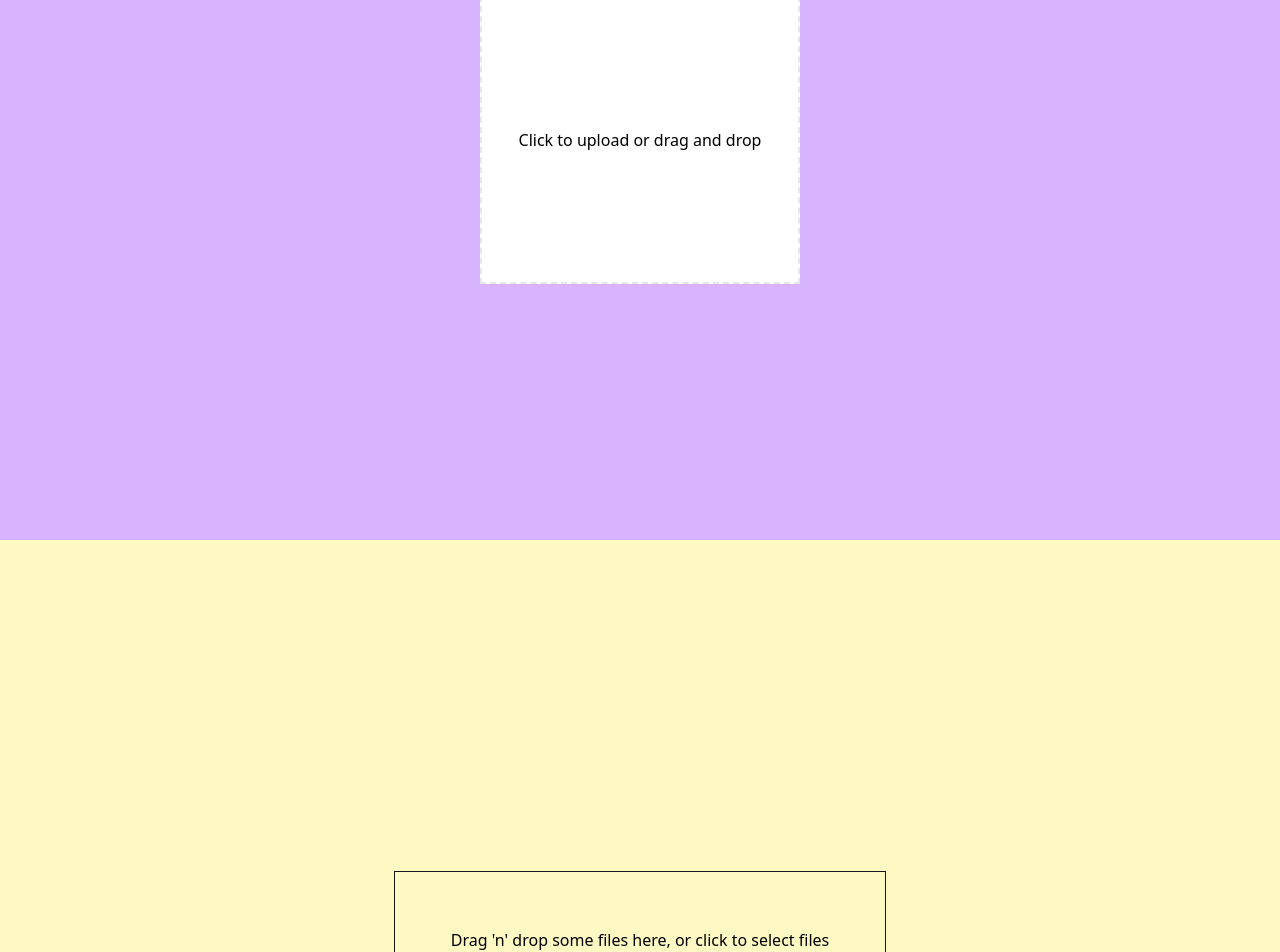
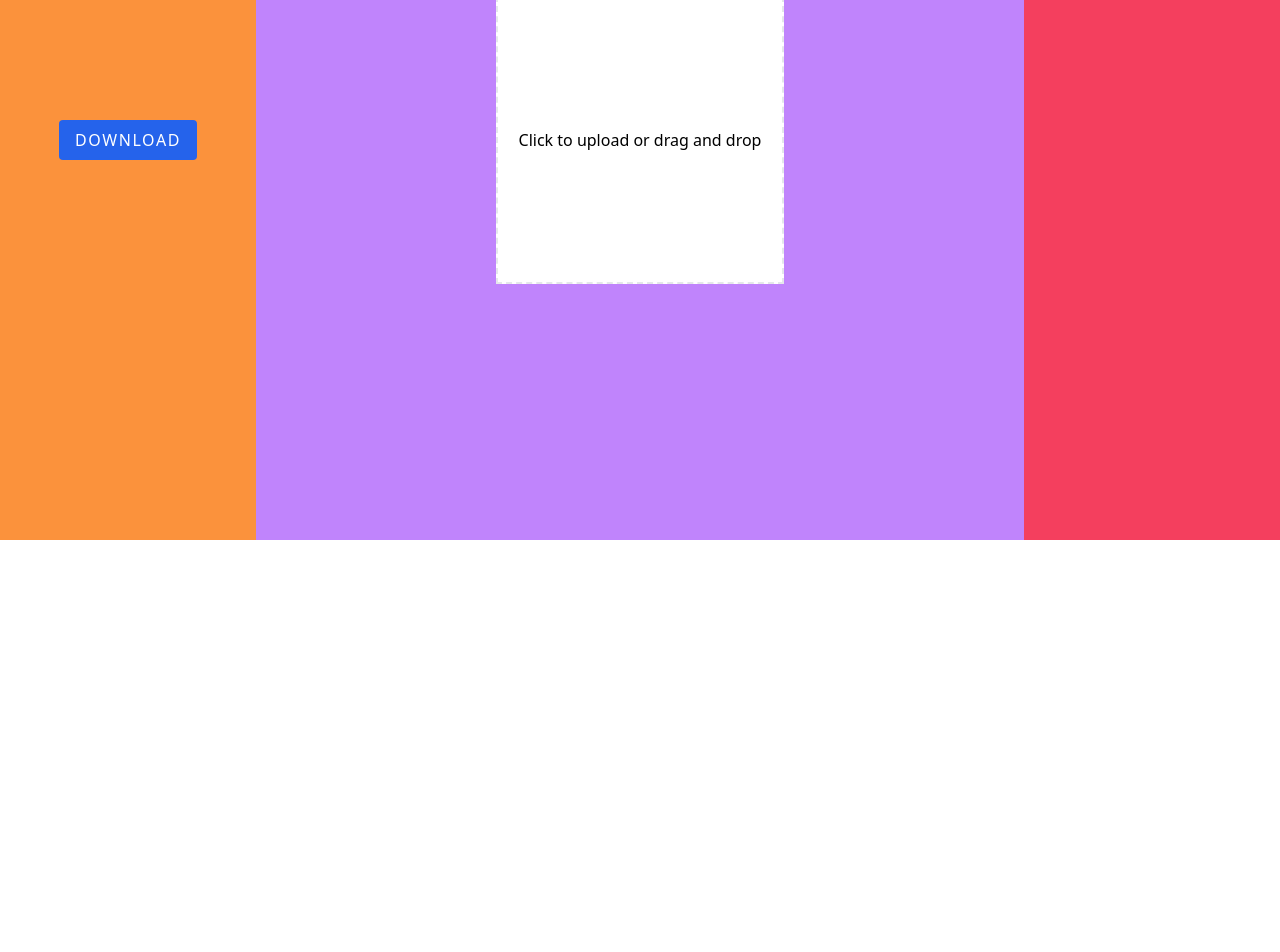
Before and after one commit to arifaeva/image-editor-app, a React (Vite) app: page / in a window 1280 px wide. Shown: the part 260-1212 px from the top of the page. After the commit the page ends 800 px from the top, so only its background shows below. Built offline with nearby package versions, Linux system fonts and the light colour scheme.

Commit message:
it's working guys

```diff
--- a/package.json
+++ b/package.json
@@ -10,6 +10,7 @@
     "preview": "vite preview"
   },
   "dependencies": {
+    "html2canvas": "^1.4.1",
     "react": "^18.3.1",
     "react-dom": "^18.3.1",
     "react-dropzone": "^14.2.9"
--- a/src/App.tsx
+++ b/src/App.tsx
@@ -1,14 +1,52 @@
+import { useRef, useState } from "react";
 import { InputFile } from "./components/input-file";
-import { MyDropzone } from "./components/input-file-2";
+import html2canvas from "html2canvas";
+// import { MyDropzone } from "./components/dropzone";
 
 export default function HomePage() {
+  const [isImageLoaded, setIsImageLoaded] = useState(false); // State to track image load status
+  const imageContainer = useRef<HTMLDivElement>(null);
+
+  const handleDownloadSnapshot = async () => {
+    if (imageContainer.current && isImageLoaded) {
+      // Capture the purple div after the image has loaded
+      const canvas = await html2canvas(imageContainer.current);
+      const link = document.createElement("a");
+      link.href = canvas.toDataURL("image/png");
+      link.download = "snapshot.png"; // You can name the snapshot as desired
+      link.click(); // Trigger the download
+    }
+  };
+
+  // Function to set image load status to true when image is fully loaded
+  const handleImageLoad = () => {
+    setIsImageLoaded(true);
+  };
+
   return (
     <>
-      <div className="w-full min-h-screen bg-purple-300 flex justify-center items-center">
-        <InputFile />
-      </div>
-      <div className="w-full min-h-screen bg-yellow-100 flex justify-center items-center">
-        <MyDropzone />
+      <div className="min-h-screen w-full flex">
+        {/* Section 1: Download button */}
+        <div className="bg-orange-400 w-[20%] flex items-center justify-center">
+          <button
+            onClick={handleDownloadSnapshot}
+            className="px-4 uppercase py-2 tracking-widest outline-none bg-blue-600 text-white rounded"
+            disabled={!isImageLoaded} // Disable the button until the image is loaded
+          >
+            Download
+          </button>
+        </div>
+
+        {/* Section 2: Input file (purple background div) */}
+        <div
+          ref={imageContainer}
+          className="bg-purple-400 w-[60%] min-h-screen flex justify-center items-center"
+        >
+          <InputFile onImageLoad={handleImageLoad} />
+          {/* <MyDropzone /> */}
+        </div>
+
+        <div className="bg-rose-500 w-[20%] min-h-screen"></div>
       </div>
     </>
   );
--- /dev/null
+++ b/src/components/button-section.tsx
@@ -0,0 +1,9 @@
+import React from "react";
+
+export const Button = ({ children }: { children: React.ReactNode }) => {
+  return (
+    <button className="px-4 uppercase py-2 tracking-widest outline-none bg-blue-600 text-white rounded">
+      {children}
+    </button>
+  );
+};
--- a/src/components/input-file-2.tsx
+++ b/src/components/dropzone.tsx
@@ -3,7 +3,6 @@ import { useDropzone } from "react-dropzone";
 
 export const MyDropzone = () => {
   const [dataURL, setDataURL] = useState<string | null>(null);
-  const [downloadURL] = useState<string | null>(null);
 
   const onDrop = useCallback((acceptedFiles: File[]) => {
     acceptedFiles.forEach((file: File) => {
@@ -31,33 +30,20 @@ export const MyDropzone = () => {
     <div>
       {dataURL ? (
         <div className="space-y-3">
-          <img src={dataURL} alt="Preview" className="max-w-xs" />
-          <div>
-            {downloadURL ? (
-              <span>Downloaded!</span>
-            ) : (
-              <div className="space-x-4">
-                <a
-                  href={dataURL}
-                  download="downloaded_image.png"
-                  className="px-4 uppercase py-2 tracking-widest outline-none bg-blue-500 text-white rounded"
-                >
-                  Download
-                </a>
-                <button
-                  onClick={() => setDataURL(null)}
-                  className="px-4 uppercase py-2 tracking-widest outline-none bg-red-600 text-white rounded"
-                >
-                  Cancel
-                </button>
-              </div>
-            )}
+          <div className="relative w-72 h-72 overflow-hidden">
+            <img
+              src={dataURL}
+              alt="Preview"
+              className="absolute top-0 left-1/2 transform -translate-x-1/2"
+              style={{ height: "100%", width: "auto", maxWidth: "none" }}
+            />
           </div>
+          <div></div>
         </div>
       ) : (
         <div
           {...getRootProps()}
-          className={`p-14 border border-zinc-900 ${
+          className={`w-72 h-72 border-zinc-900 border flex items-center justify-center p-8 cursor-pointer bg-purple-300 ${
             isDragActive ? "bg-gray-200" : ""
           }`}
         >
--- a/src/components/input-file.tsx
+++ b/src/components/input-file.tsx
@@ -1,51 +1,116 @@
+// import { useState } from "react";
+
+// interface InputFileProps {
+//   onImageLoad: () => void; // A function passed as a prop to notify when the image has loaded
+// }
+
+// export const InputFile: React.FC<InputFileProps> = ({ onImageLoad }) => {
+//   const [file, setFile] = useState<string>();
+//   const [fileEnter, setFileEnter] = useState(false);
+
+//   return (
+//     <div className="container px-4 mx-auto">
+//       {!file ? (
+//         <div
+//           onDragOver={(e) => {
+//             e.preventDefault();
+//             setFileEnter(true);
+//           }}
+//           onDragLeave={() => setFileEnter(false)}
+//           onDrop={(e) => {
+//             e.preventDefault();
+//             setFileEnter(false);
+//             if (e.dataTransfer.items) {
+//               [...e.dataTransfer.items].forEach((item) => {
+//                 if (item.kind === "file") {
+//                   const file = item.getAsFile();
+//                   if (file) {
+//                     const blobUrl = URL.createObjectURL(file);
+//                     setFile(blobUrl);
+//                   }
+//                 }
+//               });
+//             }
+//           }}
+//           className={`${
+//             fileEnter ? "border-4" : "border-2"
+//           } mx-auto bg-white flex flex-col w-full max-w-xs h-72 border-dashed items-center justify-center`}
+//         >
+//           <label
+//             htmlFor="file"
+//             className="h-full flex flex-col justify-center text-center"
+//           >
+//             Click to upload or drag and drop
+//           </label>
+//           <input
+//             id="file"
+//             type="file"
+//             className="hidden"
+//             onChange={(e) => {
+//               const files = e.target.files;
+//               if (files && files[0]) {
+//                 const blobUrl = URL.createObjectURL(files[0]);
+//                 setFile(blobUrl);
+//               }
+//             }}
+//           />
+//         </div>
+//       ) : (
+//         <div className="flex flex-col items-center gap-5">
+//           <img
+//             src={file}
+//             alt="Uploaded"
+//             className="w-72 h-72 overflow-hidden"
+//             onLoad={onImageLoad} // Call the onImageLoad function when the image has finished loading
+//           />
+//           {/* <div
+//             className="w-72 h-72 bg-center bg-no-repeat bg-cover rounded"
+//             style={{ backgroundImage: `url(${file})` }}
+//             onLoad={onImageLoad} // Ensure onImageLoad is called
+//           ></div> */}
+//         </div>
+//       )}
+//     </div>
+//   );
+// };
+
 import { useState } from "react";
 
-export const InputFile = () => {
+interface InputFileProps {
+  onImageLoad: () => void;
+}
+
+export const InputFile: React.FC<InputFileProps> = ({ onImageLoad }) => {
   const [file, setFile] = useState<string>();
   const [fileEnter, setFileEnter] = useState(false);
-  const [fileName, setFileName] = useState<string>("");
+
   return (
     <div className="container px-4 mx-auto">
       {!file ? (
         <div
           onDragOver={(e) => {
-            // ketika suatu file di-drag ke dalam container
             e.preventDefault();
             setFileEnter(true);
           }}
-          onDragLeave={() => {
-            //ketika suatu file di-drag keluar container
-            setFileEnter(false);
-          }}
-          //   onDragEnd={(e) => {
-          //     e.preventDefault();
-          //     setFileEnter(false);
-          //   }}
+          onDragLeave={() => setFileEnter(false)}
           onDrop={(e) => {
-            //ketika file di-drag dan di-drop ke dalam container
             e.preventDefault();
             setFileEnter(false);
             if (e.dataTransfer.items) {
-              [...e.dataTransfer.items].forEach((item, i) => {
+              [...e.dataTransfer.items].forEach((item) => {
                 if (item.kind === "file") {
                   const file = item.getAsFile();
                   if (file) {
                     const blobUrl = URL.createObjectURL(file);
                     setFile(blobUrl);
-                    setFileName(file.name);
                   }
-                  console.log(`items file[${i}].name = ${file?.name}`);
                 }
-              });
-            } else {
-              [...e.dataTransfer.files].forEach((file, i) => {
-                console.log(`… file[${i}].name = ${file.name}`);
               });
             }
           }}
           className={`${
             fileEnter ? "border-4" : "border-2"
-          } mx-auto  bg-white flex flex-col w-full max-w-xs h-72 border-dashed items-center justify-center`}
+          } mx-auto bg-white flex flex-col w-72 h-72 border-dashed items-center justify-center`}
         >
           <label
             htmlFor="file"
@@ -58,38 +123,24 @@ export const InputFile = () => {
             type="file"
             className="hidden"
             onChange={(e) => {
-              console.log(e.target.files);
               const files = e.target.files;
               if (files && files[0]) {
-                //perlu ada files[0] karena nanti kita perlu ambil nama filenya
                 const blobUrl = URL.createObjectURL(files[0]);
                 setFile(blobUrl);
-                setFileName(files[0].name); //ambil nama file nya untuk di download
               }
             }}
           />
         </div>
       ) : (
         <div className="flex flex-col items-center gap-5">
-          <object
-            className="rounded-md w-full object-fit"
-            data={file}
-            type="image/png" // update based on the type of file
-          />
-          <div className="flex items-center gap-3">
-            <a
-              href={file}
-              download={fileName} // provide the file name for download
-              className="px-4 uppercase py-2 tracking-widest outline-none bg-blue-600 text-white rounded"
-            >
-              Download
-            </a>
-            <button
-              onClick={() => setFile("")}
-              className="px-4 uppercase py-2 tracking-widest outline-none bg-red-600 text-white rounded"
-            >
-              Reset
-            </button>
+          <div className="relative w-72 h-72 overflow-hidden">
+            <img
+              src={file}
+              alt="Uploaded"
+              className="absolute top-0 left-1/2 transform -translate-x-1/2"
+              style={{ height: "100%", width: "auto", maxWidth: "none" }} // Fill height, maintain aspect ratio
+              onLoad={onImageLoad} // Notify when image is fully loaded
+            />
           </div>
         </div>
       )}
```
Also changed, not shown: 1 other file (tests, documents, lock files or other folders).
